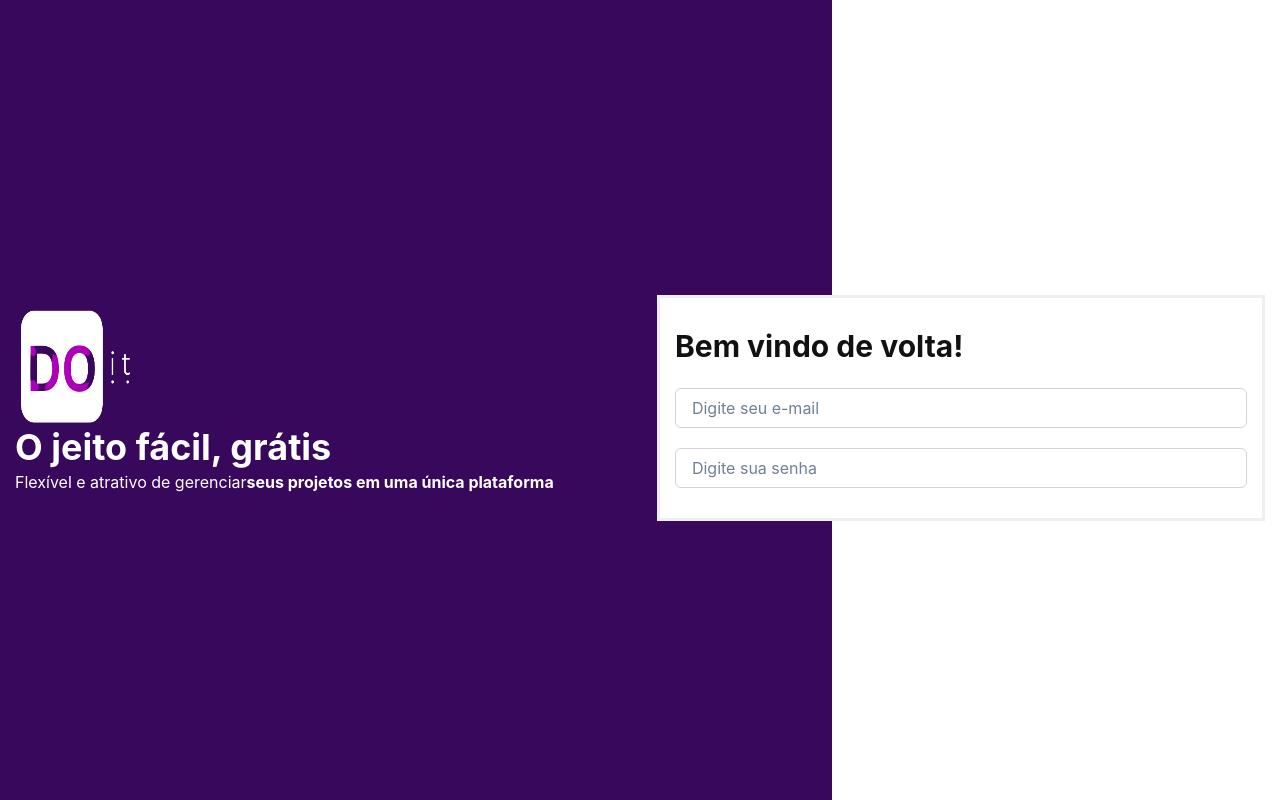
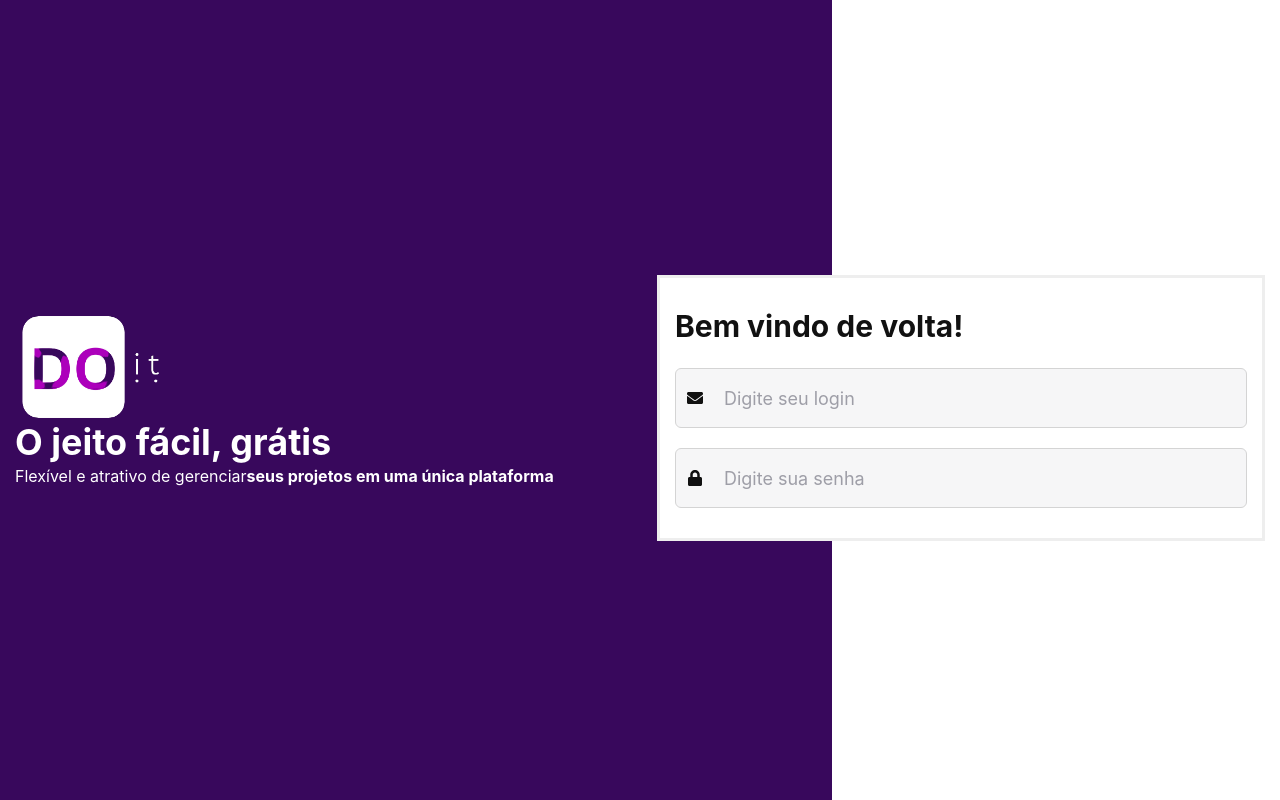
Before and after one commit to kefrenkennedy/do_it_typescrit, a React (Vite) app in the folder APP/: page / in a window 1280 px wide. Built offline with nearby package versions, Linux system fonts and the light colour scheme.

Commit message:
Refactor Form input to TypeScript and update Login page UI and functionality with React Hook Form integration and custom Input component

```diff
--- /dev/null
+++ b/APP/src/components/Form/input.tsx
@@ -0,0 +1,57 @@
+import {
+  FormControl,
+  FormErrorMessage,
+  FormLabel,
+  Input as ChakraInput,
+  InputProps as ChakraInputProps,
+  InputLeftElement,
+  InputGroup,
+} from "@chakra-ui/react";
+
+import { FaExclamation } from "react-icons/fa";
+
+import { useState, useEffect, useCallback, useRef } from "react";
+
+import { FieldError } from "react-hook-form";
+import { IconType } from "react-icons/lib";
+
+interface InputProps extends ChakraInputProps {
+  name: string;
+  label?: string;
+  error?: FieldError | null;
+  icon?: IconType;
+}
+
+export const Input = ({
+  name,
+  error = null,
+  icon: Icon,
+  label,
+  ...rest
+}: InputProps) => {
+  return (
+    <FormControl>
+      {!!label && <FormLabel>{label}</FormLabel>}
+      <InputGroup flexDirection="column">
+        {Icon && (
+          <InputLeftElement mt="2.5">
+            <Icon />
+          </InputLeftElement>
+        )}
+
+        <ChakraInput
+          name={name}
+          bg="gray.50"
+          variant="outline"
+          _hover={{ bgColor: "gray.100" }}
+          _placeholder={{ color: "gray.300" }}
+          size="lg"
+          h="60px"
+          {...rest}
+        />
+
+        {!!error && <FormErrorMessage>{error.message}</FormErrorMessage>}
+      </InputGroup>
+    </FormControl>
+  );
+};
--- a/APP/src/pages/Login/index.tsx
+++ b/APP/src/pages/Login/index.tsx
@@ -1,15 +1,17 @@
-import {
-  Heading,
-  Flex,
-  Text,
-  Grid,
-  Image,
-  VStack,
-  Input,
-} from "@chakra-ui/react";
+import { Heading, Flex, Text, Grid, Image, VStack } from "@chakra-ui/react";
+import { useForm } from "react-hook-form";
+import { FaEnvelope, FaLock } from "react-icons/fa";
 import LogoSecondary from "../../assets/logo-secondary.png";
+import { Input } from "../../components/Form/input.jsx";
 
-export const Login = () => (
+export const Login = () => {
+  const {
+    formState: { errors },
+    register,
+    handleSubmit,
+  } = useForm();
+
+  return (
     <Flex
       padding="10px 15px"
       alignItems="center"
@@ -24,7 +26,7 @@
         alignItems="center"
       >
         <Grid w="100%" paddingRight="100px">
-        <Image src={LogoSecondary} alt="doit" boxSize="120px" />
+          <Image src={LogoSecondary} alt="doit" w="150px" />
           <Heading as="h1">O jeito fácil, grátis</Heading>
           <Text>
             Flexível e atrativo de gerenciar
@@ -43,10 +45,11 @@
         >
           <Heading size="lg">Bem vindo de volta!</Heading>
           <VStack mt="6" spacing="5">
-          <Input placeholder="Digite seu e-mail" />
-          <Input placeholder="Digite sua senha" />
+            <Input placeholder="Digite seu login" icon={FaEnvelope} name="email" />
+            <Input placeholder="Digite sua senha" icon={FaLock} {...register("password")} />
           </VStack>
         </Grid>
       </Flex>
     </Flex>
   );
+};
```
Also changed, not shown: APP/src/components/Form/input.jsx (deleted, +0 -30 lines). Lines whose indentation alone changed are shown as unchanged.
